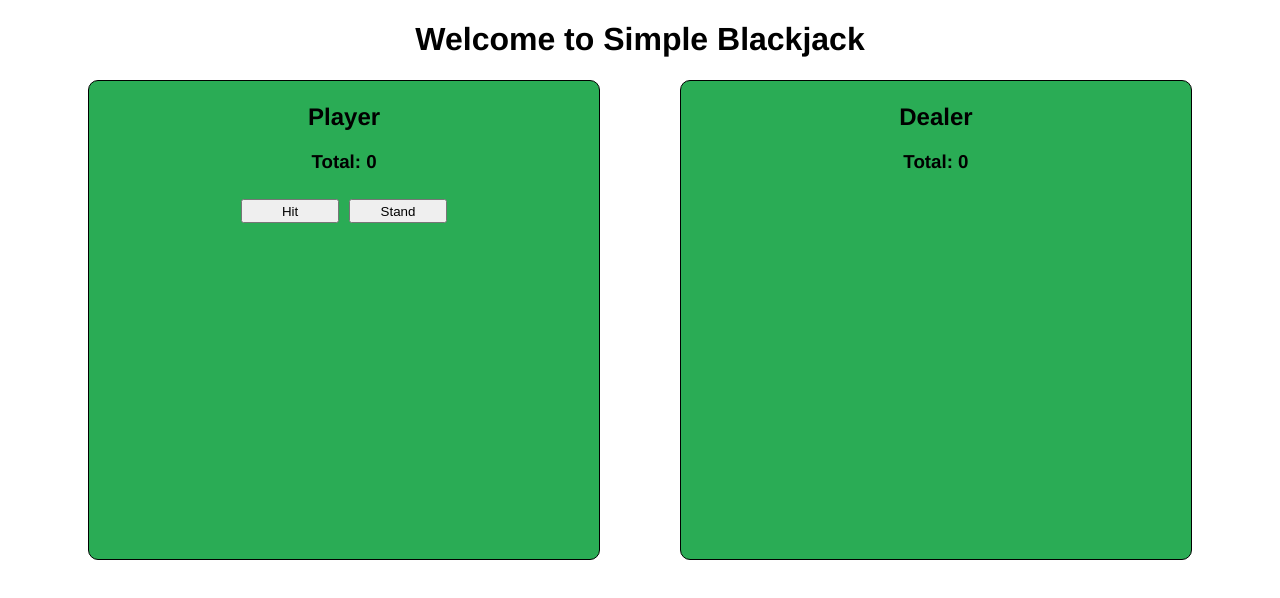
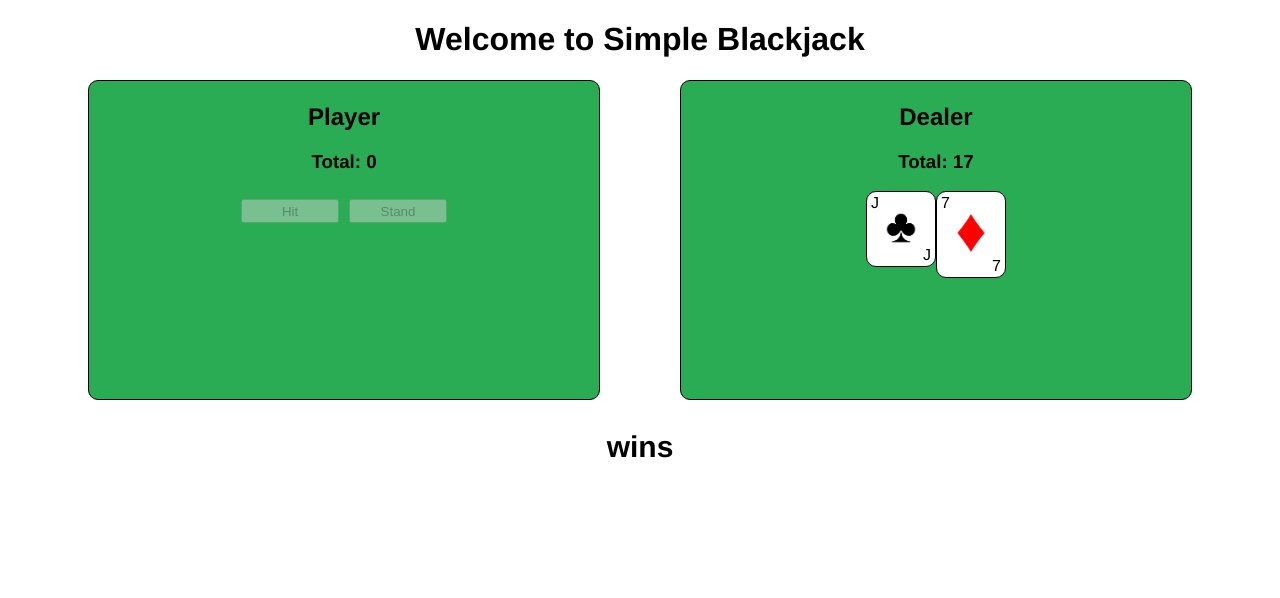
Before and after one commit to Topatoo/simple-blackjack, a Vue app: page / in a window 1280 px wide. Both pictures are taken after a click on the button "Stand". Shown: the top 598 px of the page. Built offline with nearby package versions, Linux system fonts and the light colour scheme.

Commit message:
moved createDeck to utils file

```diff
--- a/src/components/Board.vue
+++ b/src/components/Board.vue
@@ -10,9 +10,9 @@
                       <Card :suit="card.suit" :value="card.value" :text="card.text" />
                   </div>
               </div>
-              <div v-if="!playerStand || !playerBust" class="board__controls">
-                  <button class="board__hit-button" @click="playerHit()">Hit</button>
-                  <button class="board__stand-button" @click="playerStand = !playerStand">Stand</button>
+              <div class="board__controls">
+                  <button :disabled="disableButtons" class="board__hit-button" @click="playerHit()">Hit</button>
+                  <button :disabled="disableButtons" class="board__stand-button" @click="updatePlayerStand()">Stand</button>
               </div>
               <p v-if="playerBust" class="board__message">
                   Player has gone bust!
@@ -21,16 +21,27 @@
           <div class="board__players">
               <h2>Dealer</h2>
               <h3>Total: {{ dealerTotal }}</h3>
+              <div v-if="dealerHand.length > 0" class="board__players-cards">
+                  <div v-for="card in dealerHand" class="board__player-card" :key="`${card.text}-${card.suit}`">
+                      <Card :suit="card.suit" :value="card.value" :text="card.text" />
+                  </div>
+              </div>
+              <p v-if="dealerBust" class="board__message">
+                  Dealer has gone bust!
+              </p>
           </div>
       </div>
-      <!-- <div v-for="(card, index) in deck" :key="index">
-          <Card :suit="card.suit" :value="card.value" :text="card.text" />
-      </div> -->
+      <div class="board__winnner">
+          <p class="board__winner-message">
+              {{ winner }} wins
+          </p>
+      </div>
   </div>
 </template>
 
 <script>
 import { string } from 'vue-types';
+import { createDeck } from '../utils/helpers';
 import Card from '../components/Card';
 
 export default {
@@ -47,6 +58,7 @@ export default {
             playerHand: [],
             dealerHand: [],
             playerStand: false,
+            winner: '',
         };
     },
     computed: {
@@ -59,62 +71,37 @@ export default {
         playerBust() {
             return this.playerTotal > 21;
         },
+        dealerBust() {
+            return this.dealerTotal > 21;
+        },
+        disableButtons() {
+            return this.playerBust || this.playerStand;
+        }
     },
     methods: {
         playerHit() {
             this.playerHand.push(this.deck.shift());
         },
+        updatePlayerStand() {
+            this.playerStand = true;
+            this.autoPopDealerHand();
+        },
         dealerHit() {
             this.dealerHand.push(this.deck.shift());
         },
+        autoPopDealerHand() {
+            while (this.dealerTotal < 17) {
+                this.dealerHit();
+            }
+        },
         createShuffledDeck() {
-            this.deck = this.createDeck();
+            this.deck = createDeck();
             for (let i = this.deck.length - 1; i > 0; i--) {
                 let j = Math.floor(Math.random() * (i + 1));
                 let temp = this.deck[i];
                 this.deck[i] = this.deck[j];
                 this.deck[j] = temp;
             }
-        },
-        createDeck() {
-            const newDeck = [];
-            const suits = ['heart', 'diamond', 'club', 'spade'];
-            for (let i = 0; i < 4; i++) {
-                const suit = suits[i];
-                for (let j = 0; j < 13; j++) {
-                    newDeck.push({
-                        suit,
-                        value: this.cardValue(j),
-                        text: this.cardText(j),
-                    });
-                }
-            }
-            return newDeck;
-        },
-        cardValue(value) {
-            let weight = 2;
-            if (value < 9) {
-                weight = weight + value;
-            } else {
-                weight = value < 12 ? 10 : 11;
-            }
-            return weight;
-        },
-        cardText(value) {
-            let text = `${value + 2}`;
-            if (value === 9) {
-                text = 'J';
-            }
-            if (value === 10) {
-                text = 'Q';
-            }
-            if (value === 11) {
-                text = 'K';
-            }
-            if (value === 12) {
-                text = 'A';
-            }
-            return text;
         },
     },
     created() {
@@ -130,7 +117,7 @@ export default {
         &__wrapper {
             display: flex;
             justify-content: space-evenly;
-            height: 60vh;
+            height: 40vh;
         }
         &__players {
             background: rgb(42, 172, 85);
@@ -139,13 +126,10 @@ export default {
             border: 1px solid black;
             border-radius: 10px;
         }
-        // &__dealer {
-        //     background: rgb(42, 172, 85);
-        //     width: 40%;
-        //     padding: 2px;
-        //     border: 1px solid black;
-        //     border-radius: 10px;
-        // }
+        &__players-cards {
+            display: flex;
+            justify-content: center;
+        }
         &__controls {
             padding: 0.5rem;
         }
@@ -158,5 +142,12 @@ export default {
             width: 20%;
             height: 24px;
         }
+        &__winner {
+            height: 40px;
+        }
+        &__winner-message {
+            font-size: 30px;
+            font-weight: bold;
+        }
     }
 </style>
--- /dev/null
+++ b/src/utils/helpers.js
@@ -0,0 +1,42 @@
+export const createDeck = () => {
+    const newDeck = [];
+    const suits = ['heart', 'diamond', 'club', 'spade'];
+    for (let i = 0; i < 4; i++) {
+        const suit = suits[i];
+        for (let j = 0; j < 13; j++) {
+            newDeck.push({
+                suit,
+                value: cardValue(j),
+                text: cardText(j),
+            });
+        }
+    }
+    return newDeck;
+};
+
+export const cardValue = value => {
+    let weight = 2;
+    if (value < 9) {
+        weight = weight + value;
+    } else {
+        weight = value < 12 ? 10 : 11;
+    }
+    return weight;
+};
+
+export const cardText = value => {
+    let text = `${value + 2}`;
+    if (value === 9) {
+        text = 'J';
+    }
+    if (value === 10) {
+        text = 'Q';
+    }
+    if (value === 11) {
+        text = 'K';
+    }
+    if (value === 12) {
+        text = 'A';
+    }
+    return text;
+};
```
